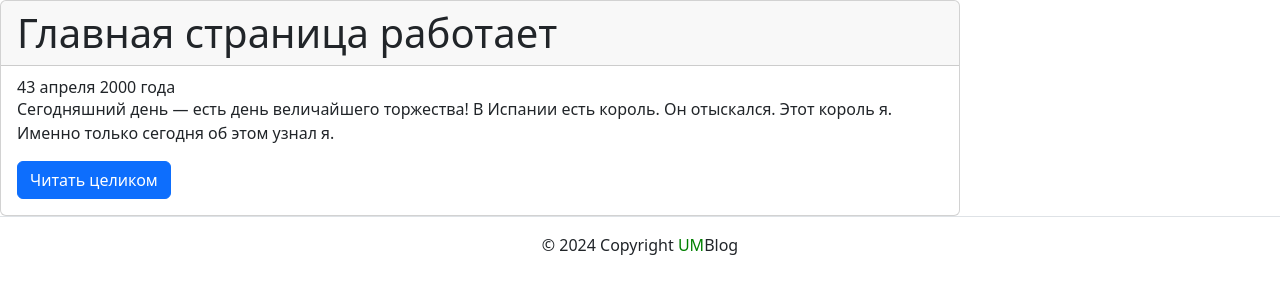
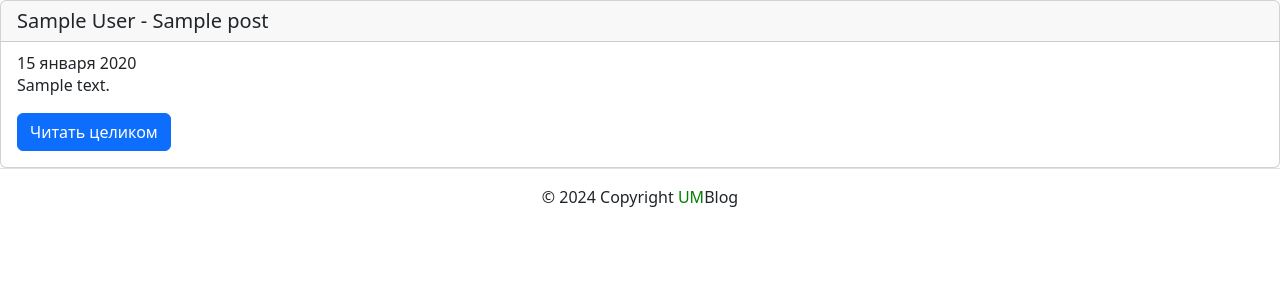
Before and after one commit to UMAtaullin/Blog, a Django app: page / in a window 1280 px wide. Shown: the part 61-361 px from the top of the page. Run offline with Django 4.2, Linux system fonts and the light colour scheme; tables that the repository leaves empty hold one stand-in row (values such as "Sample post"); some libraries are stand-ins or nearby versions.

Commit message:
def index and group_list

```diff
--- a/posts/views.py
+++ b/posts/views.py
@@ -1,9 +1,27 @@
-from django.shortcuts import render
+from django.shortcuts import render, get_object_or_404
+
+from .models import Post, Group
 
 
 def index(request):
-    return render(request, 'posts/index.html')
+
+    posts = Post.objects.all()
+
+    data = {
+        'posts': posts,
+    }
+
+    return render(request, 'posts/index.html', data)
 
 
 def group_list(request, slug):
-    return render(request, 'posts/group_list.html')
+
+    group = get_object_or_404(Group, slug=slug)
+    posts = Post.objects.filter(group=group)
+
+    data = {
+        'group': group,
+        'posts': posts,
+    }
+
+    return render(request, 'posts/group_list.html', data)
--- a/templates/posts/group_list.html
+++ b/templates/posts/group_list.html
@@ -3,7 +3,7 @@
 {% block title %}Сообщества{% endblock title %}
 
 {% block content %}
-  {% include "includes/header.html" %}
-  <h1>Информация о группах проекта</h1>
-  {% include "includes/header.html" %}
+{% if post.group %}
+  <a href="{% url 'posts:group_list' post.group.slug %}">все записи группы</a>
+{% endif %}
 {% endblock content %}
--- a/templates/posts/index.html
+++ b/templates/posts/index.html
@@ -3,16 +3,17 @@
 {% block title %}Главная страница{% endblock title %}
 
 {% block content %}
-<div class="card col-9">
-  <h1 class="card-header">Главная страница работает</h1>
+
+{% for post in posts %}
+  <div class="card col-12">
+    <h5 class="card-header">{{post.author.get_full_name}} - {{post.title}}</h5>
     <div class="card-body">
-      <h6 class="card-subtitle">43 апреля 2000 года</h6>
+      <h6 class="card-subtitle">{{ post.pub_date|date:"d E Y" }}</h6>
       <p>
-        Сегодняшний день — есть день величайшего торжества!
-        В Испании есть король. Он отыскался. Этот король я.
-        Именно только сегодня об этом узнал я.
+        {{post.text}}
       </p>
-    <a href="" class="btn btn-primary">Читать целиком</a>
+      <a href="" class="btn btn-primary">Читать целиком</a>
+    </div>
   </div>
-</div>
+{% endfor %}
 {% endblock content %}
```
